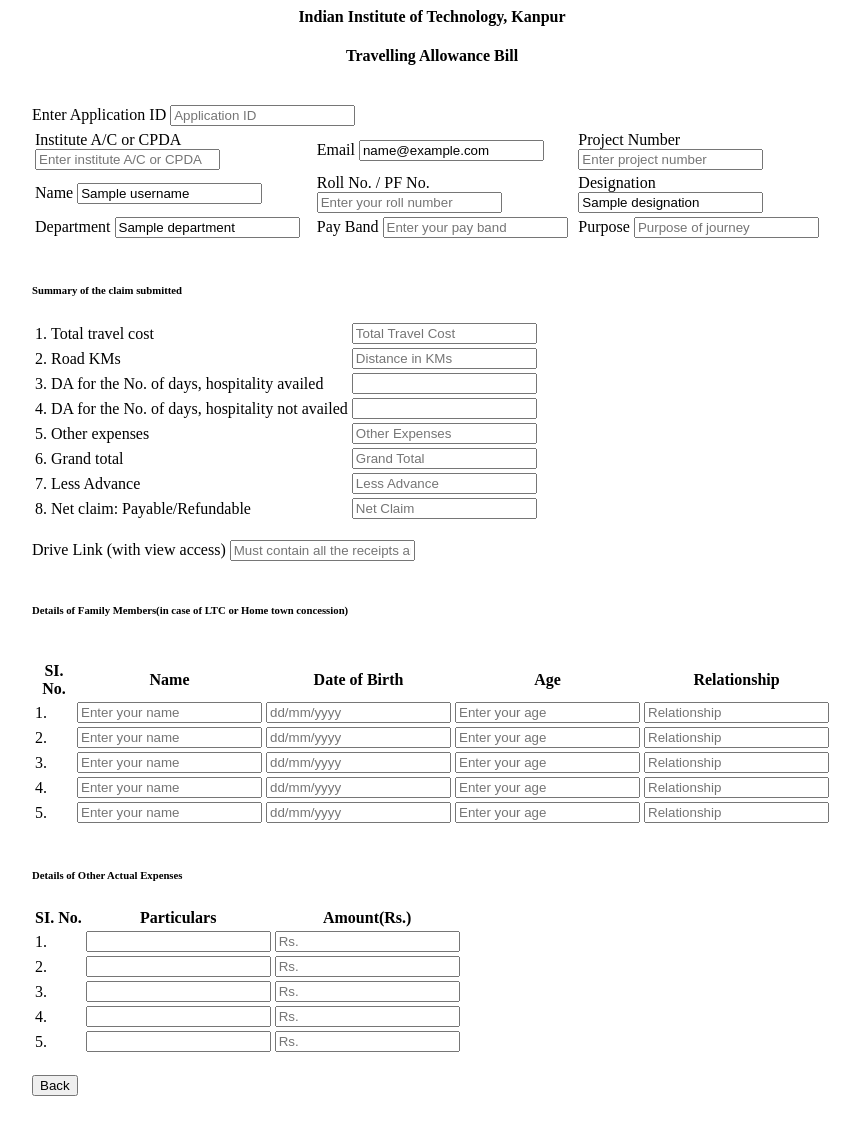
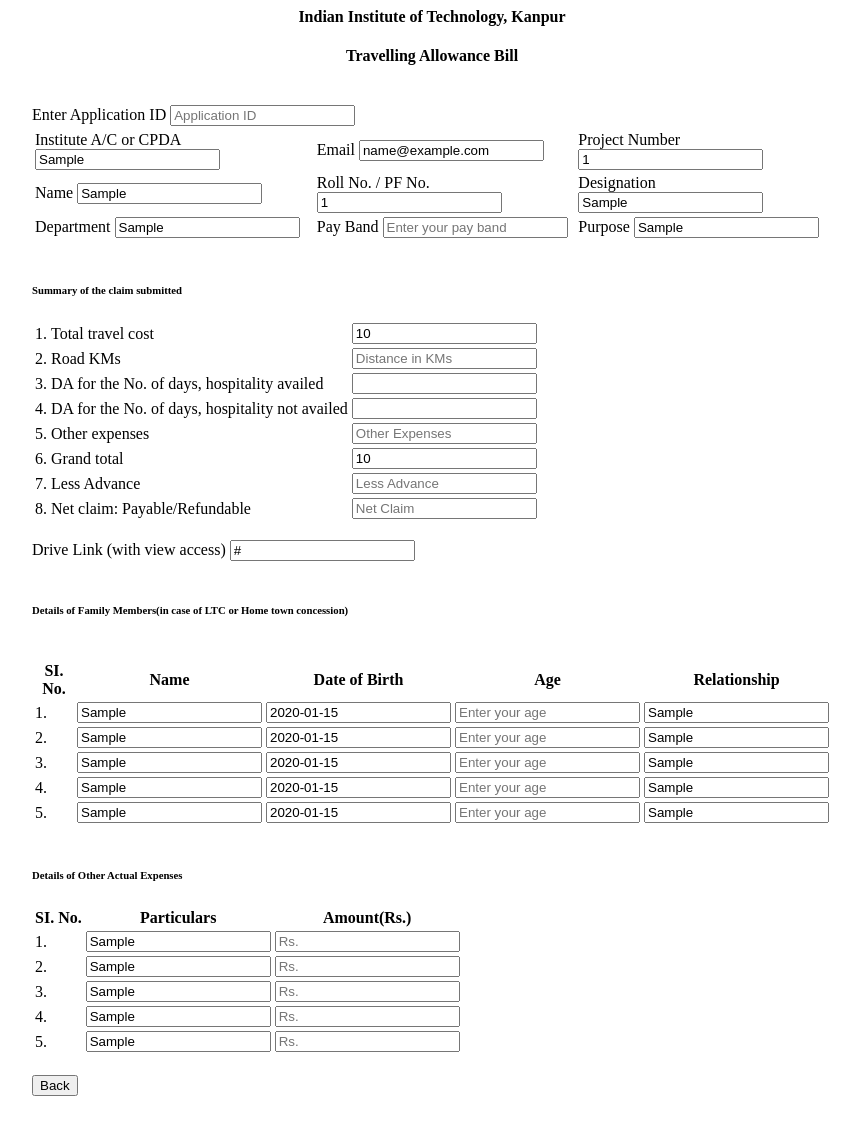
Before and after one commit to mohitg20/TA-Reimbursement-Project, a Django app: template TA_reimbursementProject/templates/viewForm.html in a window 1280 px wide. Shown: the whole page, without its empty margins (208-1068 px from the left). Run offline with Django 4.2, Linux system fonts and the light colour scheme; the template is opened without the code that fills it: most values are stand-ins (such as "Sample title", 1, 10 or a date in 2020).

Commit message:
Fix bugs

```diff
--- a/TA_reimbursementProject/templates/viewForm.html
+++ b/TA_reimbursementProject/templates/viewForm.html
@@ -24,26 +24,26 @@
         <tr>
             <div class="form-group mb-3" >
                 <label class="form-label" for="application_pk">Enter Application ID</label>
-                <input class="form-control" type="text" id="application_pk2" name="application_pk" placeholder="Application ID" required>
+                <input class="form-control" type="text" id="application_pk2" name="application_pk" placeholder="Application ID">
             </div>
         </tr>
         <tr>
             <td>
                 <div class="form-group mb-3" >
                     <label class="form-label" for="institute">Institute A/C  or  CPDA</label>
-                    <input class="form-control" type="text" id="institute" name="institute" placeholder="Enter institute A/C or CPDA">
+                    <input class="form-control" type="text" id="institute" name="institute" placeholder="Enter institute A/C or CPDA" value={{app.institute}} readonly>
                 </div>
             </td>
             <td>
                 <div class="form-group mb-3" >
                     <label class="form-label" for="email">Email</label>
-                    <input value="{{username.email}}" class="form-control" type="email" id="email" name="email"  placeholder="Enter your email">
+                    <input value="{{app.email}}" class="form-control" type="email" id="email" name="email"  placeholder="Enter your email" readonly>
                 </div>
             </td>
             <td>
                 <div class="form-group mb-3" >
                     <label class="form-label" for="project_number">Project Number</label>
-                    <input class="form-control" type="number" id="project_number" name="project_number" placeholder="Enter project number">
+                    <input class="form-control" type="number" id="project_number" name="project_number" placeholder="Enter project number"value={{app.project_number}} readonly>
                 </div>
             </td>
         </tr>
@@ -51,19 +51,19 @@
             <td>
                 <div class="form-group mb-3" >
                     <label class="form-label" for="name">Name</label>
-                    <input value="{{username.name}}" class="form-control" type="text" id="name" name="name" placeholder="Enter your name">
+                    <input class="form-control" type="text" id="name" name="name" placeholder="Enter your name"value={{app.name}} readonly>
                 </div>
             </td>
             <td>
                 <div class="form-group mb-3" >
                     <label class="form-label" for="roll_number">Roll No. / PF No.</label>
-                    <input value="{{username.rollno}}" class="form-control" type="number" id="roll_number" name="roll_number" placeholder="Enter your roll number">
+                    <input class="form-control" type="number" id="roll_number" name="roll_number" placeholder="Enter your roll number"value={{app.roll_number}} readonly>
                 </div>
             </td>
             <td>
                 <div class="form-group mb-3" >
                     <label class="form-label" for="designation">Designation</label>
-                    <input value="{{username.designation}}" class="form-control" type="text" id="designation" name="designation" placeholder="Your designation">
+                    <input class="form-control" type="text" id="designation" name="designation" placeholder="Your designation"value={{app.designation}} readonly>
                 </div>
             </td>
         </tr>
@@ -72,19 +72,19 @@
             <td>
                 <div class="form-group mb-3" >
                     <label class="form-label" for="department">Department</label>
-                    <input value="{{username.department}}" class="form-control" type="text" id="department" name="department" placeholder="Enter your department name">
+                    <input class="form-control" type="text" id="department" name="department" placeholder="Enter your department name"value={{app.department}} readonly>
                 </div>
             </td>
             <td>
                 <div class="form-group mb-3" >
                     <label class="form-label" for="pay_band">Pay Band</label>
-                    <input class="form-control" type="number" id="pay_band" name="pay_band" placeholder="Enter your pay band">
+                    <input class="form-control" type="number" id="pay_band" name="pay_band" placeholder="Enter your pay band"value={{app.pay_band}} readonly>
                 </div>
             </td>
             <td>
                 <div class="form-group mb-3" >
                     <label class="form-label" for="purpose">Purpose</label>
-                    <input class="form-control" type="text" id="purpose" name="purpose" placeholder="Purpose of journey">
+                    <input class="form-control" type="text" id="purpose" name="purpose" placeholder="Purpose of journey"value={{app.purpose}} readonly>
                 </div>
             </td>
         </tr>
@@ -102,7 +102,7 @@
             </td>
             <td>
                 <div class="form-group mb-3" >
-                    <input class="form-control" type="number" id="travel_cost" name="travel_cost" placeholder="Total Travel Cost">
+                    <input class="form-control" type="number" id="travel_cost" name="travel_cost" placeholder="Total Travel Cost"value={{app.travel_cost}} readonly>
                 </div>
             </td>
         </tr>
@@ -115,7 +115,7 @@
             </td>
             <td>
                 <div class="form-group mb-3" >
-                    <input class="form-control" type="number" id="road_kms" name="road_kms" placeholder="Distance in KMs">
+                    <input class="form-control" type="number" id="road_kms" name="road_kms" placeholder="Distance in KMs"value={{app.road_kms}} readonly>
                 </div>
             </td>
         </tr>
@@ -128,7 +128,7 @@
             </td>
             <td>
                 <div class="form-group mb-3" >
-                    <input class="form-control" type="number" id="hospitality_availed" name="hospitality_availed" >
+                    <input class="form-control" type="number" id="hospitality_availed" name="hospitality_availed" value={{app.hospitality_availed}} readonly>
                 </div>
             </td>
         </tr>
@@ -141,7 +141,7 @@
             </td>
             <td>
                 <div class="form-group mb-3" >
-                    <input class="form-control" type="number" id="hospitality_not_availed" name="hospitality_not_availed" >
+                    <input class="form-control" type="number" id="hospitality_not_availed" name="hospitality_not_availed"value={{app.hospitality_not_availed}} readonly >
                 </div>
             </td>
         </tr>
@@ -154,7 +154,7 @@
             </td>
             <td>
                 <div class="form-group mb-3" >
-                    <input class="form-control" type="number" id="expenses" name="expenses" placeholder="Other Expenses">
+                    <input class="form-control" type="number" id="expenses" name="expenses" placeholder="Other Expenses"value={{app.expenses}} readonly>
                 </div>
             </td>
         </tr>
@@ -167,7 +167,7 @@
             </td>
             <td>
                 <div class="form-group mb-3" >
-                    <input class="form-control" type="number" id="total" name="total" placeholder="Grand Total">
+                    <input class="form-control" type="number" id="total" name="total" placeholder="Grand Total"value={{app.total}} readonly>
                 </div>
             </td>
         </tr>
@@ -180,7 +180,7 @@
             </td>
             <td>
                 <div class="form-group mb-3" >
-                    <input class="form-control" type="number" id="less_advance" name="less_advance" placeholder="Less Advance">
+                    <input class="form-control" type="number" id="less_advance" name="less_advance" placeholder="Less Advance"value={{app.less_advance}} readonly>
                 </div>
             </td>
         </tr>
@@ -193,7 +193,7 @@
             </td>
             <td>
                 <div class="form-group mb-3" >
-                    <input class="form-control" type="number" id="net" name="net" placeholder="Net Claim">
+                    <input class="form-control" type="number" id="net" name="net" placeholder="Net Claim"value={{app.net}} readonly>
                 </div>
             </td>
         </tr>
@@ -201,7 +201,7 @@
     <br>
     <div class="col-md-6">
         <label for="drivelink" class="form-label">Drive Link (with view access)</label>
-        <input type="text" class="form-control" id="drivelink" name="drivelink" placeholder="Must contain all the receipts and tickets" >
+        <input type="text" class="form-control" id="drivelink" name="drivelink" placeholder="Must contain all the receipts and tickets" value={{app.drivelink}} readonly>
     </div>
     <br>
     <h6>Details of Family Members(in case of LTC or Home town concession)</h6>
@@ -229,16 +229,16 @@
                 1.
             </td>
             <td>
-                <input class="form-control" type="text" id="name1" name="name1" placeholder="Enter your name">
+                <input class="form-control" type="text" id="name1" name="name1" placeholder="Enter your name"value={{app.name1}} readonly>
             </td>
             <td>
-                <input class="form-control" type="text" id="date1" name="date1" placeholder="dd/mm/yyyy">
+                <input class="form-control" type="text" id="date1" name="date1" placeholder="dd/mm/yyyy"value={{app.date1}} readonly>
             </td>
             <td>
-                <input class="form-control" type="number" id="age1" name="age1" placeholder="Enter your age">
+                <input class="form-control" type="number" id="age1" name="age1" placeholder="Enter your age"value={{app.age1}} readonly>
             </td>
             <td>
-                <input class="form-control" type="text" id="rel1" name="rel1" placeholder="Relationship">
+                <input class="form-control" type="text" id="rel1" name="rel1" placeholder="Relationship"value={{app.rel1}} readonly>
             </td>
         </tr>
         <tr>
@@ -246,16 +246,16 @@
                 2.
             </td>
             <td>
-                <input class="form-control" type="text" id="name2" name="name2" placeholder="Enter your name">
+                <input class="form-control" type="text" id="name2" name="name2" placeholder="Enter your name"value={{app.name2}} readonly>
             </td>
             <td>
-                <input class="form-control" type="text" id="date2" name="date2" placeholder="dd/mm/yyyy">
+                <input class="form-control" type="text" id="date2" name="date2" placeholder="dd/mm/yyyy"value={{app.date2}} readonly>
             </td>
             <td>
-                <input class="form-control" type="number" id="age2" name="age2" placeholder="Enter your age">
+                <input class="form-control" type="number" id="age2" name="age2" placeholder="Enter your age"value={{app.age2}} readonly>
             </td>
             <td>
-                <input class="form-control" type="text" id="rel2" name="rel2" placeholder="Relationship">
+                <input class="form-control" type="text" id="rel2" name="rel2" placeholder="Relationship"value={{app.rel2}} readonly>
             </td>
         </tr>
         <tr>
@@ -263,16 +263,16 @@
                 3.
             </td>
             <td>
-                <input class="form-control" type="text" id="name3" name="name3" placeholder="Enter your name">
+                <input class="form-control" type="text" id="name3" name="name3" placeholder="Enter your name"value={{app.name3}} readonly>
             </td>
             <td>
-                <input class="form-control" type="text" id="date3" name="date3" placeholder="dd/mm/yyyy">
+                <input class="form-control" type="text" id="date3" name="date3" placeholder="dd/mm/yyyy"value={{app.date3}} readonly>
             </td>
             <td>
-                <input class="form-control" type="number" id="age3" name="age3" placeholder="Enter your age">
+                <input class="form-control" type="number" id="age3" name="age3" placeholder="Enter your age"value={{app.age3}} readonly>
             </td>
             <td>
-                <input class="form-control" type="text" id="rel3" name="rel3" placeholder="Relationship">
+                <input class="form-control" type="text" id="rel3" name="rel3" placeholder="Relationship"value={{app.rel3}} readonly>
             </td>
         </tr>
         <tr>
@@ -280,16 +280,16 @@
                 4.
             </td>
             <td>
-                <input class="form-control" type="text" id="name4" name="name4" placeholder="Enter your name">
+                <input class="form-control" type="text" id="name4" name="name4" placeholder="Enter your name"value={{app.name4}} readonly>
             </td>
             <td>
-                <input class="form-control" type="text" id="date4" name="date4" placeholder="dd/mm/yyyy">
+                <input class="form-control" type="text" id="date4" name="date4" placeholder="dd/mm/yyyy"value={{app.date4}} readonly>
             </td>
             <td>
-                <input class="form-control" type="number" id="age4" name="age4" placeholder="Enter your age">
+                <input class="form-control" type="number" id="age4" name="age4" placeholder="Enter your age"value={{app.age4}} readonly>
             </td>
             <td>
-                <input class="form-control" type="text" id="rel4" name="rel4" placeholder="Relationship">
+                <input class="form-control" type="text" id="rel4" name="rel4" placeholder="Relationship"value={{app.rel4}} readonly>
             </td>
         </tr>
         <tr>
@@ -297,16 +297,16 @@
                 5.
             </td>
             <td>
-                <input class="form-control" type="text" id="name5" name="name5" placeholder="Enter your name">
+                <input class="form-control" type="text" id="name5" name="name5" placeholder="Enter your name"value={{app.name5}} readonly>
             </td>
             <td>
-                <input class="form-control" type="text" id="date5" name="date5" placeholder="dd/mm/yyyy">
+                <input class="form-control" type="text" id="date5" name="date5" placeholder="dd/mm/yyyy"value={{app.date5}} readonly>
             </td>
             <td>
-                <input class="form-control" type="number" id="age5" name="age5" placeholder="Enter your age">
+                <input class="form-control" type="number" id="age5" name="age5" placeholder="Enter your age"value={{app.age5}} readonly>
             </td>
             <td>
-                <input class="form-control" type="text" id="rel5" name="rel5" placeholder="Relationship">
+                <input class="form-control" type="text" id="rel5" name="rel5" placeholder="Relationship"value={{app.rel5}} readonly>
             </td>
         </tr>
     </table>
@@ -332,10 +332,10 @@
                 1.
             </td>
             <td>
-                <input class="form-control" type="text" id="part1" name="part1" >
+                <input class="form-control" type="text" id="part1" name="part1" value={{app.part1}} readonly>
             </td>
             <td>
-                <input class="form-control" type="number" id="amt1" name="amt1" placeholder="Rs.">
+                <input class="form-control" type="number" id="amt1" name="amt1" placeholder="Rs."value={{app.amt1}} readonly>
             </td>
 
         </tr>
@@ -344,10 +344,10 @@
                 2.
             </td>
             <td>
-                <input class="form-control" type="text" id="part2" name="part2" >
+                <input class="form-control" type="text" id="part2" name="part2"value={{app.part2}} readonly >
             </td>
             <td>
-                <input class="form-control" type="number" id="amt2" name="amt2" placeholder="Rs.">
+                <input class="form-control" type="number" id="amt2" name="amt2" placeholder="Rs."value={{app.amt2}} readonly>
             </td>
 
         </tr>
@@ -356,10 +356,10 @@
                 3.
             </td>
             <td>
-                <input class="form-control" type="text" id="part3" name="part3" >
+                <input class="form-control" type="text" id="part3" name="part3"value={{app.part3}} readonly >
             </td>
             <td>
-                <input class="form-control" type="number" id="amt3" name="amt3" placeholder="Rs.">
+                <input class="form-control" type="number" id="amt3" name="amt3" placeholder="Rs."value={{app.amt3}} readonly>
             </td>
 
         </tr>
@@ -368,10 +368,10 @@
                 4.
             </td>
             <td>
-                <input class="form-control" type="text" id="part4" name="part4" >
+                <input class="form-control" type="text" id="part4" name="part4"value={{app.part4}} readonly >
             </td>
             <td>
-                <input class="form-control" type="number" id="amt4" name="amt4" placeholder="Rs.">
+                <input class="form-control" type="number" id="amt4" name="amt4" placeholder="Rs."value={{app.amt4}} readonly>
             </td>
 
         </tr>
@@ -380,10 +380,10 @@
                 5.
             </td>
             <td>
-                <input class="form-control" type="text" id="part5" name="part5" >
+                <input class="form-control" type="text" id="part5" name="part5" value={{app.part5}} readonly>
             </td>
             <td>
-                <input class="form-control" type="number" id="amt5" name="amt5" placeholder="Rs.">
+                <input class="form-control" type="number" id="amt5" name="amt5" placeholder="Rs."value={{app.amt5}} readonly>
             </td>
 
         </tr>
```
Also changed, not shown: TA_reimbursementProject/db.sqlite3.
